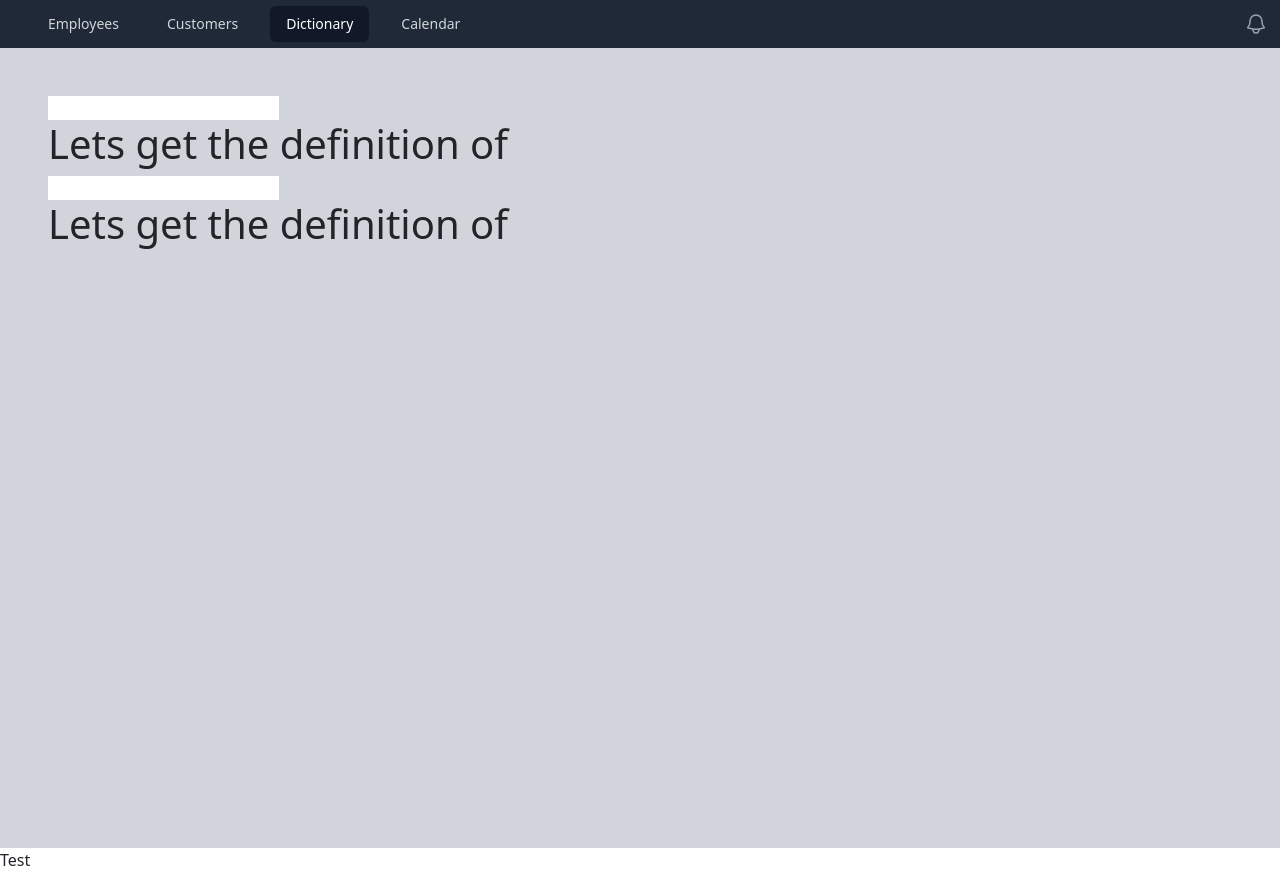
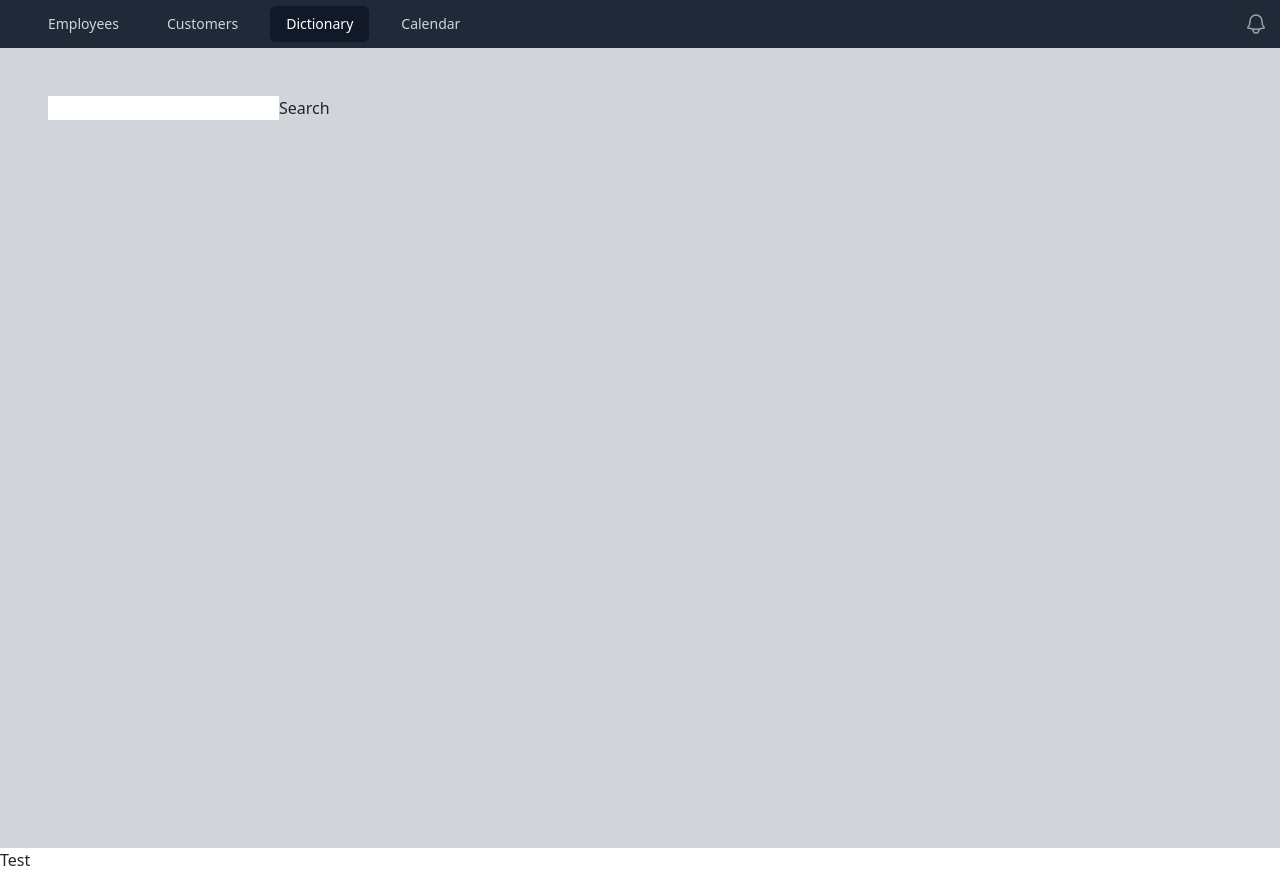
Before and after one commit to shikhars22/djangoReactStack, a React (Create React App) app in the folder hello/: page /dictionary in a window 1280 px wide. Built offline with nearby package versions, Linux system fonts and the light colour scheme.

Commit message:
Lesson 24 done

```diff
--- a/hello/src/App.js
+++ b/hello/src/App.js
@@ -15,7 +15,6 @@ function App() {
         <Routes>
           <Route path='/employees' element={<Employees />} />
           <Route path='/customers' element={<Customers />} />
-          <Route path='/definition' element={<Definition />} />
           <Route path='/definition/:search' element={<Definition />} />
           <Route path='/dictionary' element={<Dictionary />} />
         </Routes>
--- a/hello/src/pages/Dictionary.js
+++ b/hello/src/pages/Dictionary.js
@@ -1,17 +1,11 @@
 import { useState, useEffect } from "react"
+import { useNavigate } from "react-router-dom";
+import Definition from "./Definition";
 
 export default function Dictionary(){
 
     const [word, setWord] = useState('');
-    const [word2, setWord2] = useState('');
-
-    useEffect(() => {
-        console.log('State Updated: ', word);
-    }, [word]);
-
-    useEffect(() => {
-        console.log('State Updated: ', word2);
-    }, [word2]);
+    const navigate = useNavigate();
 
     return(
         <>
@@ -21,14 +15,10 @@ export default function Dictionary(){
                     setWord(e.target.value);
                 }}
             />
-            <h1>Lets get the definition of {word} </h1>
-            <input
-                type='text'
-                onChange={(e) => {
-                    setWord2(e.target.value);
-                }}
-            />
-            <h1>Lets get the definition of {word2} </h1>
+            <button onClick={() => {
+                navigate('/definition/' + word, { replace: true })
+                console.log('click')
+            }}>Search</button>
         </>
     )
 }
```
